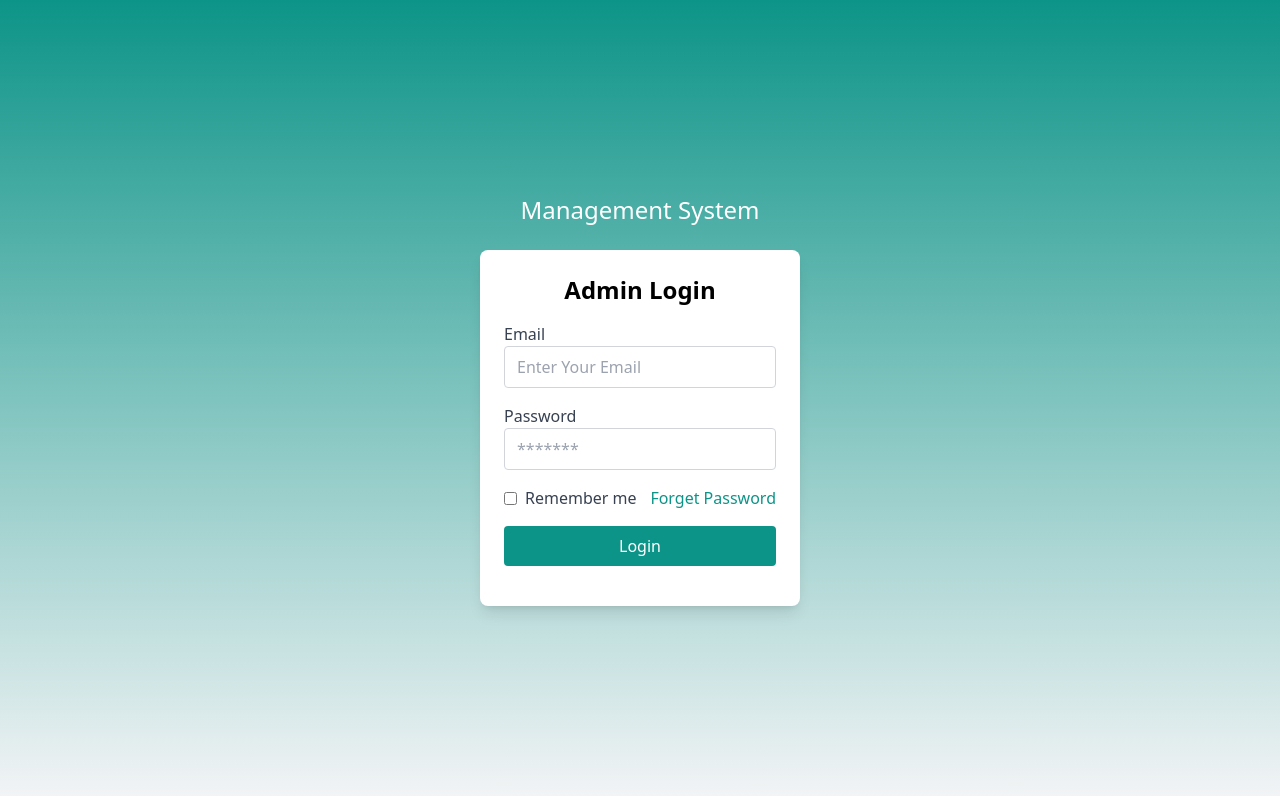
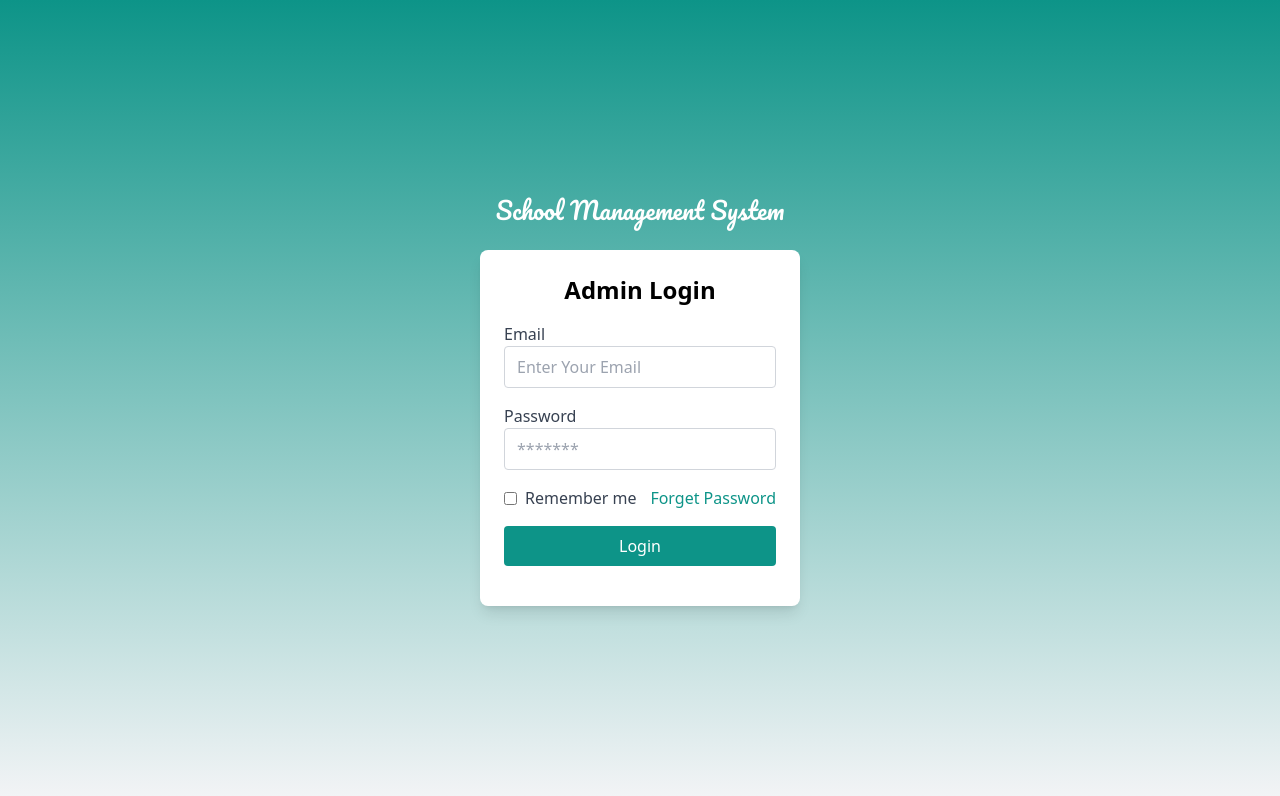
Before and after one commit to Javed-Shahbaz/DashBoard, a React (Vite) app in the folder FRONTEND/: page /login in a window 1280 px wide. Shown: the top 796 px of the page. Built offline with nearby package versions, Linux system fonts and the light colour scheme.

Commit message:
added new font in index.html

```diff
--- a/FRONTEND/index.html
+++ b/FRONTEND/index.html
@@ -2,7 +2,9 @@
 <html lang="en">
   <head>
     <meta charset="UTF-8" />
-
+    <link rel="preconnect" href="https://fonts.googleapis.com">
+    <link rel="preconnect" href="https://fonts.gstatic.com" crossorigin>
+    <link href="https://fonts.googleapis.com/css2?family=Pacifico&display=swap" rel="stylesheet">
     <title>EMIS Project</title>
   </head>
   <body>
--- a/FRONTEND/src/pages/Login.jsx
+++ b/FRONTEND/src/pages/Login.jsx
@@ -3,7 +3,9 @@
 const Login = () => {
   return (
     <div className="flex flex-col items-center h-screen justify-center bg-gradient-to-b from-teal-600 to-gray-100 space-y-6">
-      <h2 className="font-sevillana text-2xl text-white">Management System</h2>
+      <h2 className="font-pacific text-2xl text-white">
+        School Management System
+      </h2>
       <div className="shadow-lg rounded-lg p-6 w-80 bg-white">
         <h2 className="text-2xl font-bold mb-4 text-center">Admin Login</h2>
         <form>
--- a/FRONTEND/tailwind.config.js
+++ b/FRONTEND/tailwind.config.js
@@ -2,7 +2,11 @@
 export default {
   content: ["./index.html", "./src/**/*.{js,ts,jsx,tsx}"],
   theme: {
-    extend: {},
+    extend: {
+      fontFamily: {
+        "pacific": ["pacifico", "sans-serif"],
+      },
+    },
   },
   plugins: [],
 };
```
